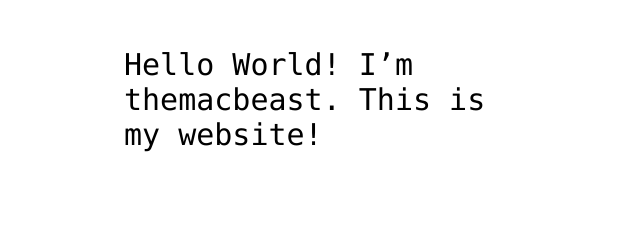
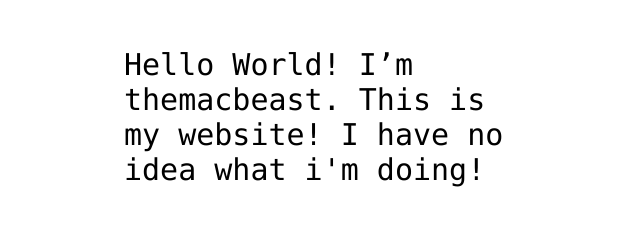
Before and after one commit to themacbeast/hello-world, a plain HTML site: page index.html in a window 1280 px wide. Shown: the part 341-566 px from the top of the page, without its empty margins (316-956 px from the left). Drawn offline with Linux system fonts and the light colour scheme.

Commit message:
Updated Readme

```diff
--- a/index.html
+++ b/index.html
@@ -12,7 +12,8 @@
 <img src="https://octodex.github.com/images/daftpunktocat-thomas.gif" id="octocat" alt="octocat-gif" />
 
 <!-- Change this code here by copy and pasting your template on line 15 -->
-<p>Hello World! I’m themacbeast. This is my website!</p>
+<p>Hello World! I’m themacbeast. This is my website!
+  I have no idea what i'm doing!</p>
 
 </body>
 </html>
```
